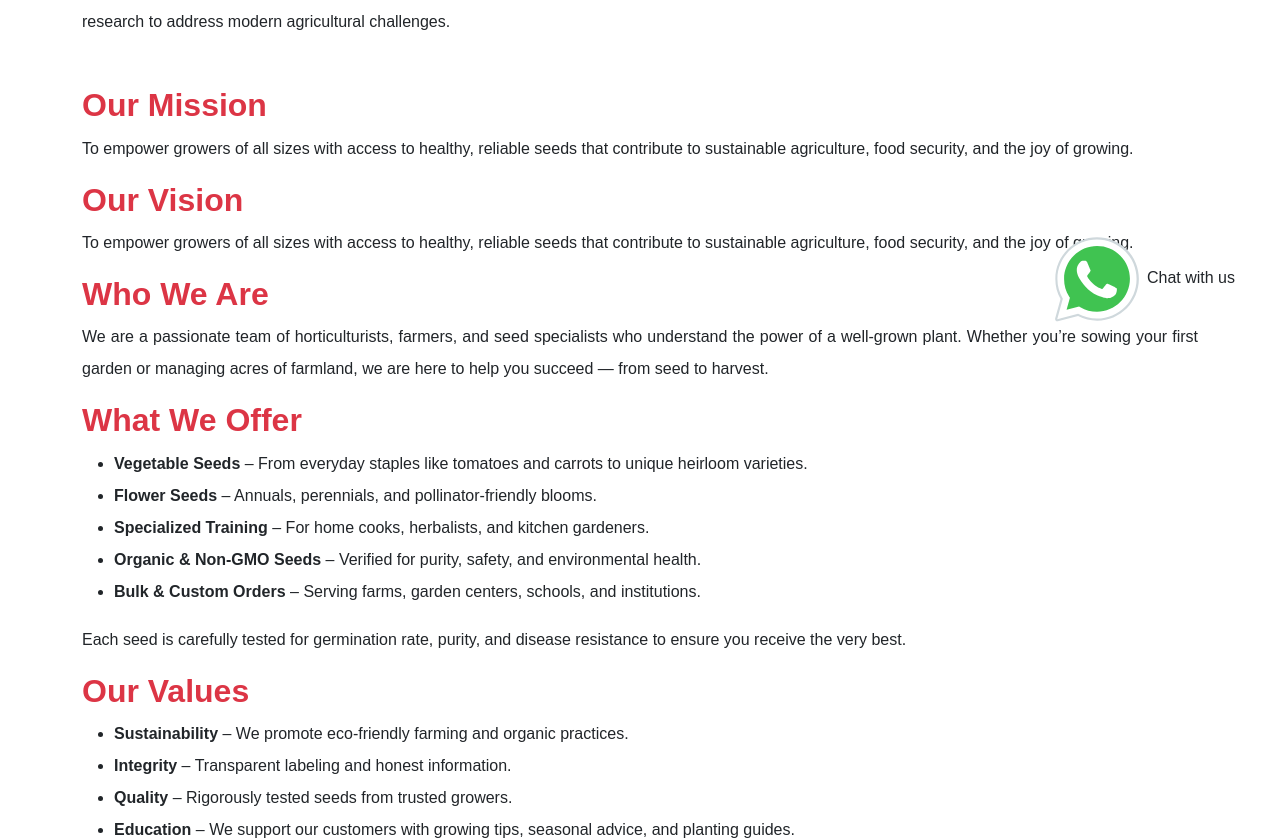
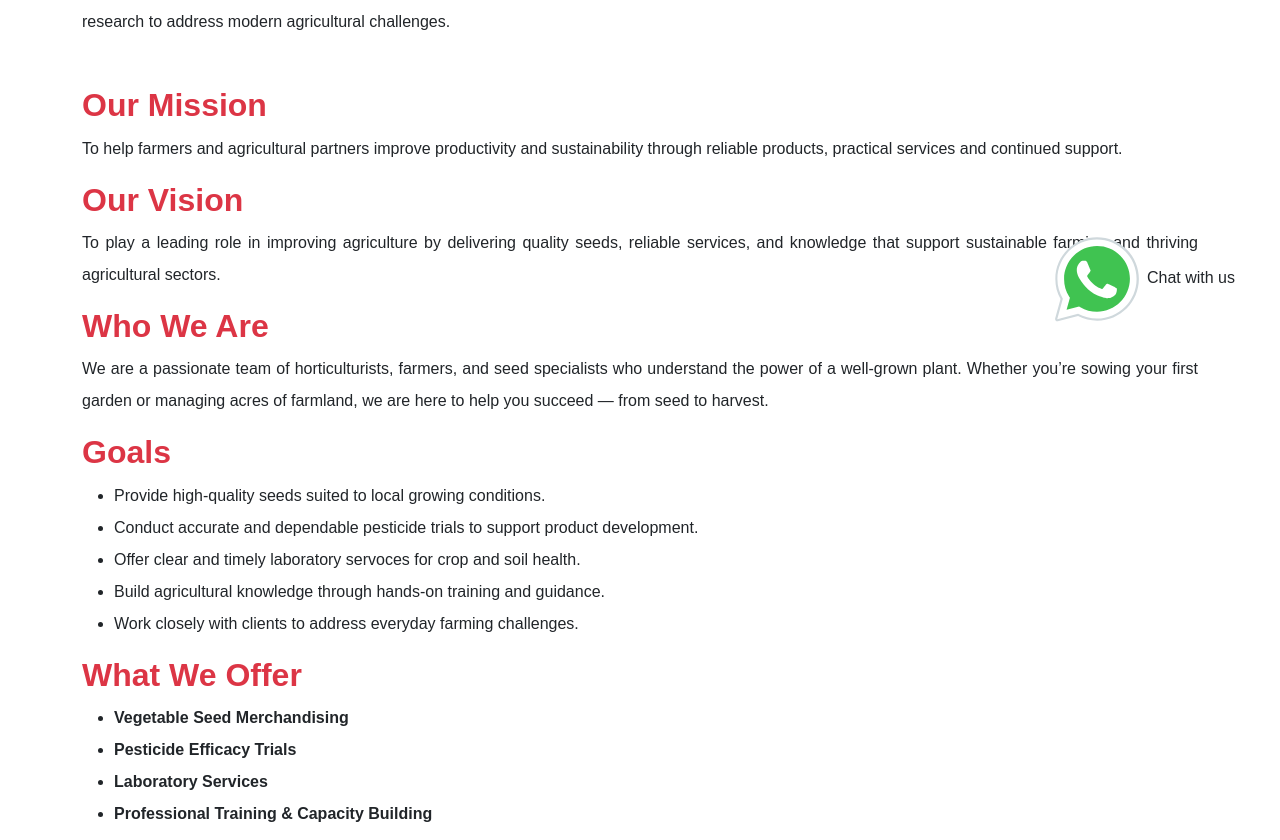
Before and after one commit to josephkipkemoi/icm, a React (Create React App) app: page /about-us in a window 1280 px wide. Shown: the part 464-1304 px from the top of the page. Built offline with nearby package versions, Linux system fonts and the light colour scheme; a web font is replaced by a local one.

Commit message:
minor corrections

```diff
--- a/src/data/faq.json
+++ b/src/data/faq.json
@@ -2,7 +2,7 @@
     "data": [
         {
             "question_title": "What types of seeds do you sell?",
-            "question_answer": "We offer a wide variety of seeds, including vegetable seeds, flower seeds, herb seeds, fruit seeds, and organic/non-GMO options."
+            "question_answer": "We offer a wide variety of seeds, including vegetable seeds, fruit seeds and organic/non-GMO options."
         },
         {
             "question_title": "Are your seeds non-GMO?",
@@ -22,11 +22,11 @@
         },
         {
             "question_title": "Do you guarantee seed germination?",
-            "question_answer": "Yes. We follow strict quality testing. If your seeds fail to germinate under proper conditions, please contact us for a replacement or refund."
+            "question_answer": "Yes. We follow strict quality testing. If your seeds fail to germinate under proper conditions, please contact us."
         },
         {
             "question_title": "When is the best time to plant your seeds?",
-            "question_answer": "This depends on the seed variety and your location. We include recommended planting seasons and zones on each seed packet."
+            "question_answer": "This depends on the seed variety and your location."
         },
         {
             "question_title": "Do you offer bulk seed orders for farms or retailers?",
@@ -34,7 +34,7 @@
         },
         {
             "question_title": "How do I know which seeds are best for my region?",
-            "question_answer": "You can use our online planting zone guide or contact us with your location — we’re happy to recommend suitable varieties."
+            "question_answer": "You can contact us with your location — we’re happy to recommend suitable varieties."
         },
         {
             "question_title": "Can I return unused seeds?",
--- a/src/data/products.json
+++ b/src/data/products.json
@@ -178,7 +178,7 @@
         "celery": [
             {
                 "id":11,
-                "product_name": "WENTULA",
+                "product_name": "WENTULA F1",
                 "product_germination": "",
                 "product_ready_for_harvest": "Plant height of about 50cm",
                 "product_fruits": "Green growing vigourously",
--- a/src/pages/about-us.js
+++ b/src/pages/about-us.js
@@ -41,23 +41,30 @@ Partnering with globally recognized seed breeders, research institutions, and re
             <div className="mt-5">
                 <h2 className="text-danger fw-bold">Our Mission</h2>
                 <p>
-                    To empower growers of all sizes with access to healthy, reliable seeds that contribute to sustainable agriculture, food security, and the joy of growing.
+                    To help farmers and agricultural partners improve productivity and sustainability through reliable products, practical services and continued support.
                 </p>
                 <h2 className="text-danger fw-bold">Our Vision</h2>
                 <p>
-                    To empower growers of all sizes with access to healthy, reliable seeds that contribute to sustainable agriculture, food security, and the joy of growing.
+                    To play a leading role in improving agriculture by delivering quality seeds, reliable  services, and knowledge that support sustainable farming and thriving agricultural sectors.
                 </p>
                 <h2 className="text-danger fw-bold">Who We Are</h2>
                 <p>
                     We are a passionate team of horticulturists, farmers, and seed specialists who understand the power of a well-grown plant. Whether you’re sowing your first garden or managing acres of farmland, we are here to help you succeed — from seed to harvest.
                 </p>
+                 <h2 className="text-danger fw-bold">Goals</h2>
+                <ul>
+                    <li>Provide high-quality seeds suited to local growing conditions.</li>
+                    <li>Conduct accurate and dependable pesticide trials to support product development.</li>
+                    <li>Offer clear and timely laboratory servoces for crop and soil health.</li>
+                    <li>Build agricultural knowledge through hands-on training and guidance.</li>
+                    <li>Work closely with clients to address everyday farming challenges.</li>
+                </ul>
                 <h2 className="text-danger fw-bold">What We Offer</h2>
                 <ul>
-                    <li><strong>Vegetable Seeds</strong> – From everyday staples like tomatoes and carrots to unique heirloom varieties.</li>
-                    <li><strong>Flower Seeds</strong> – Annuals, perennials, and pollinator-friendly blooms.</li>
-                    <li><strong>Specialized Training</strong> – For home cooks, herbalists, and kitchen gardeners.</li>
-                    <li><strong>Organic & Non-GMO Seeds</strong> – Verified for purity, safety, and environmental health.</li>
-                    <li><strong>Bulk & Custom Orders</strong> – Serving farms, garden centers, schools, and institutions.</li>
+                    <li><strong>Vegetable Seed Merchandising</strong> </li>
+                    <li><strong>Pesticide Efficacy Trials</strong></li>
+                    <li><strong>Laboratory Services</strong></li>
+                    <li><strong>Professional Training & Capacity Building</strong></li>
                 </ul>
                 <p>Each seed is carefully tested for germination rate, purity, and disease resistance to ensure you receive the very best.</p>
                 <h2 className="text-danger fw-bold">Our Values</h2>
--- a/src/pages/delivery.js
+++ b/src/pages/delivery.js
@@ -45,7 +45,7 @@ const DeliveryComponent = () => {
             <p>
                 <li>Standard Delivery: 2–5 business days (depending on location)</li>
                 <li>Same-Day or Next-Day Delivery: May be available in select urban areas (e.g., Nairobi) for orders placed before 12 PM</li>
-                <li>Deliveries are made during working hours: Monday to Saturday, 8:00 AM – 5:00 PM </li>
+                <li>Deliveries are made during working hours: Monday to Friday, 8:00 AM – 5:00 PM </li>
                 Please note that delivery times are estimates and not guaranteed, especially during peak seasons or in remote areas.
            </p>
             <h2 className="fw-bold">3. Delivery Charges</h2>
```
Also changed, not shown: src/pages/product-item.js (+33 -5 lines).
